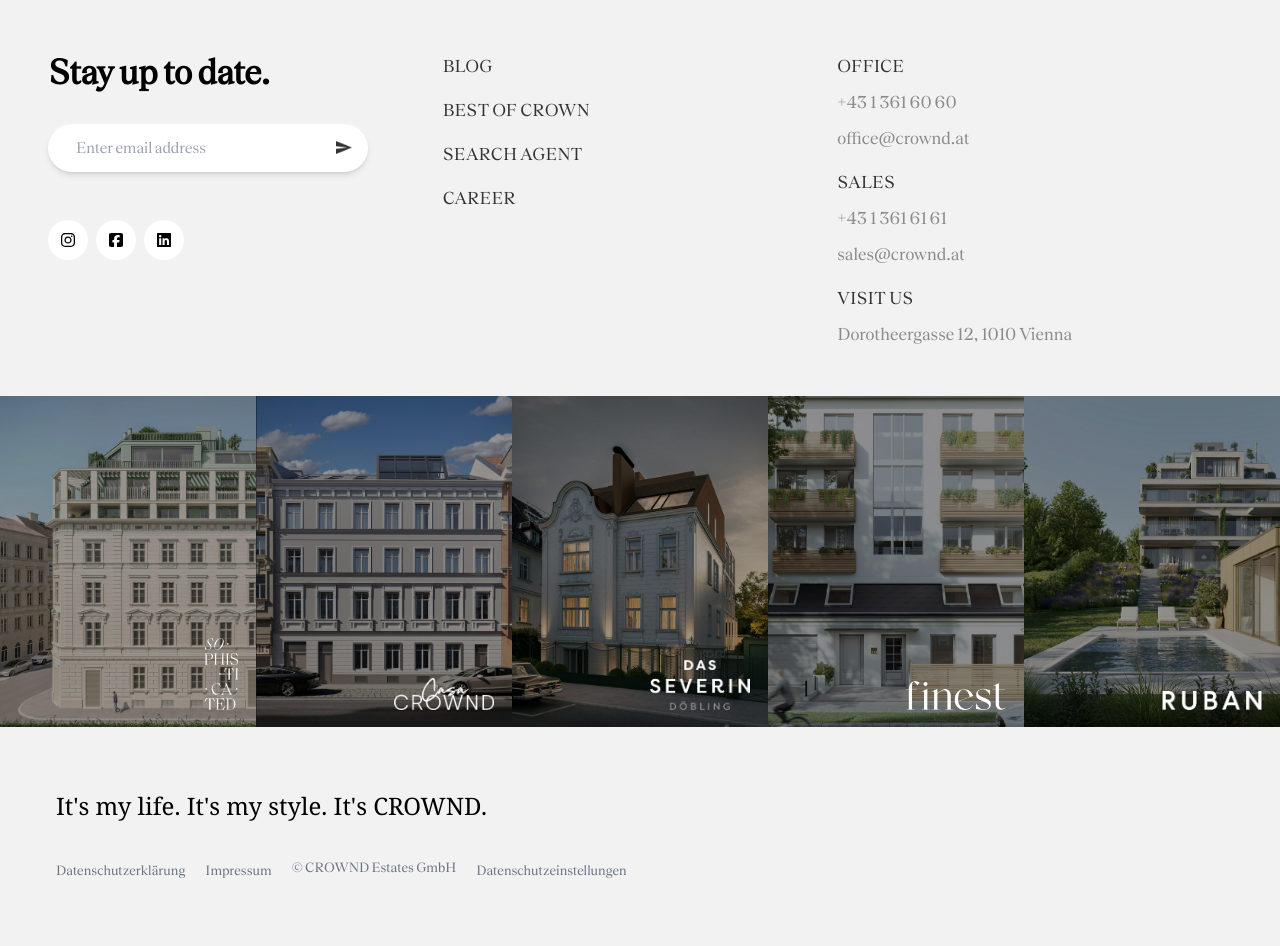
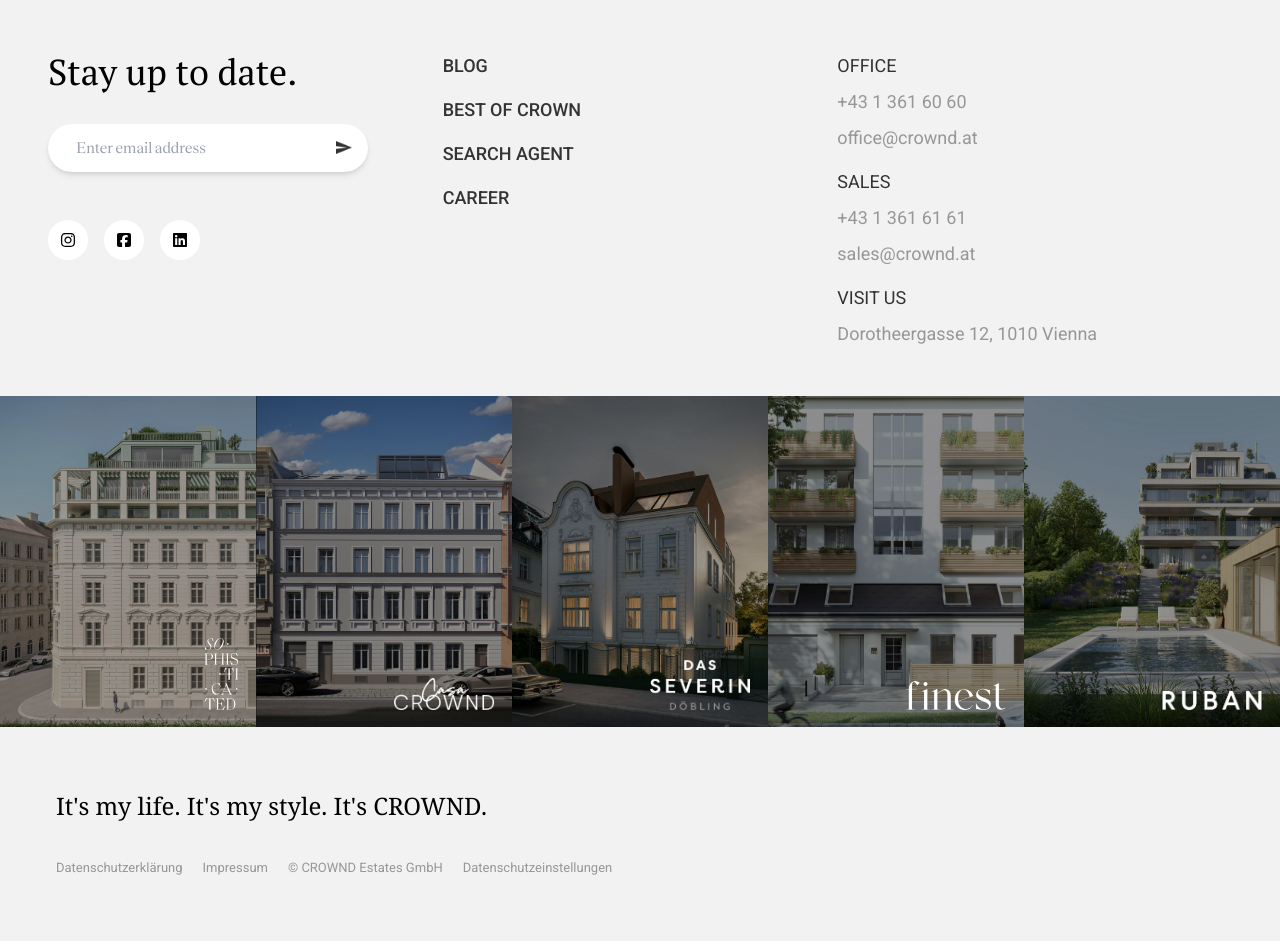
Before and after one commit to rafayasif06/Next-Motion-GSAP, a Next.js app: page / in a window 1280 px wide. Shown: the part 1600-2546 px from the top of the page. Built offline with nearby package versions, Linux system fonts and the light colour scheme.

Commit message:
video and fonts issue fixed

```diff
--- a/package.json
+++ b/package.json
@@ -3,7 +3,7 @@
   "version": "0.1.0",
   "private": true,
   "scripts": {
-    "dev": "next dev",
+    "dev": "next dev --turbopack",
     "build": "next build",
     "start": "next start",
     "lint": "next lint"
--- a/src/app/globals.css
+++ b/src/app/globals.css
@@ -4,8 +4,10 @@
   --font-teodor: var(--font-teodor);
   --font-nHaas55: var(--font-nHaas55);
   --font-nHaas65: var(--font-nHaas65);
+  --font-ptSerif: var(--font-ptSerif);
+  --font-roboto: var(--font-roboto);
 
-  --color-communityBlue :#003666;
-  --color-communityDarkBlue :#022849;
-  --color-communityYellow :#C99502;
+  --color-communityBlue: #003666;
+  --color-communityDarkBlue: #022849;
+  --color-communityYellow: #C99502;
 }
--- a/src/app/layout.jsx
+++ b/src/app/layout.jsx
@@ -1,6 +1,20 @@
 import "@fortawesome/fontawesome-free/css/all.min.css";
 import "./globals.css";
 import localFont from "next/font/local";
+import { PT_Serif, Roboto } from "next/font/google";
+
+const ptSerif = PT_Serif({
+  weight: ["400"],
+  display: "swap",
+  subsets: ["latin"],
+  variable: "--font-ptSerif",
+});
+const roboto = Roboto({
+  weight: ["400", "500"],
+  display: "swap",
+  subsets: ["latin"],
+  variable: "--font-roboto",
+});
 
 const teodor = localFont({
   src: [
@@ -36,7 +50,7 @@ export default function RootLayout({ children }) {
   return (
     <html lang="en">
       <body
-        className={`antialiased ${teodor.variable} ${nHaas55.variable} ${nHaas65.variable} font-teodor`}>
+        className={`antialiased ${roboto.variable} ${ptSerif.variable} ${teodor.variable} ${nHaas55.variable} ${nHaas65.variable} font-teodor`}>
         {children}
       </body>
     </html>
--- a/src/app/page.jsx
+++ b/src/app/page.jsx
@@ -13,13 +13,9 @@ export default function Page() {
 
   return (
     <>
-      <Header initialState={isMenuOpen} toggleMenuFunction={toggleMenu} />
-      <NavMenu initialState={isMenuOpen} />
-      <Community/>
-      <Footer />
 
       <video
-        className="absolute top-0 left-0 w-full h-full object-cover -z-99"
+        className="h-screen w-full object-cover"
         autoPlay
         loop
         muted
@@ -28,6 +24,10 @@ export default function Page() {
         <source src="/home-hero.mp4" type="video/mp4" />
         Your browser does not support the video tag.
       </video>
+      <Header initialState={isMenuOpen} toggleMenuFunction={toggleMenu} />
+      <NavMenu initialState={isMenuOpen} />
+      <Community/>
+      <Footer />
     </>
   );
 }
--- a/src/components/FooterComponents/FirstComp.jsx
+++ b/src/components/FooterComponents/FirstComp.jsx
@@ -17,7 +17,7 @@ const FirstComp = () => {
     <div className="grid grid-cols-1 md:grid-cols-3 px-4 md:px-8 lg:px-12 md:gap-0 pb-12 gap-8 ">
       {/* First */}
       <div className="flex flex-col gap-8">
-        <h3 className="text-3xl font-semibold md:text-4xl">Stay up to date.</h3>
+        <h3 className="font-ptSerif text-3xl md:text-4xl">Stay up to date.</h3>
         <div className="flex items-center bg-white rounded-full shadow-md px-4 py-2 w-80">
           <input
             type="email"
@@ -28,7 +28,7 @@ const FirstComp = () => {
             <Image width={100} height={100} src="/footer/submit.png" alt="" />
           </button>
         </div>
-        <div className="flex gap-2 mt-4">
+        <div className="flex gap-4 mt-4">
           {socialLinks.map((link, index) => (
             <Link key={index} href={"/"}>
               <button className=" cursor-pointer bg-white flex items-center justify-center rounded-full">
@@ -41,7 +41,7 @@ const FirstComp = () => {
         </div>
       </div>
       {/* Second */}
-      <ul className="flex flex-col md:gap-4  text-lg">
+      <ul className="flex flex-col md:gap-4  text-lg font-roboto">
         {footerLinks.map((footerLink, index) => (
           <Link href="#" key={index}>
             <li className="text-[#333333] px2 hover:text-[#3333337a] font-medium">
@@ -51,21 +51,19 @@ const FirstComp = () => {
         ))}
       </ul>
       {/* Third */}
-      <div>
+      <div className="font-roboto font-normal">
         <ul className="flex flex-col gap-4 text-lg">
           {data.map((item, index) => (
             <li
               key={index}
-              className="flex flex-col items-start font-medium gap-2"
-            >
+              className="flex flex-col items-start gap-2">
               <span className="text-[#333333]">{item.line1}</span>
               <ul className="flex gap-2 flex-col ">
                 {item.line2.map((line, index) => (
                   <li
                     key={index}
-                    className="text-[#33333389] hover:underline text-lg decoration-[#33333389]
- "
-                  >
+                    className="text-[#979797] hover:underline text-lg decoration-[#979797]
+ ">
                     <Link href="/">{line}</Link>
                   </li>
                 ))}
--- a/src/components/FooterComponents/SecondComp.jsx
+++ b/src/components/FooterComponents/SecondComp.jsx
@@ -58,7 +58,7 @@ const SecondComp = () => {
     ],
   };
   return (
-    <div className="">
+    <div className="font-roboto">
       <div className="">
         <Slider {...settings}>
           {carouselImages.map((image, index) => (
--- a/src/components/FooterComponents/ThirdComp.jsx
+++ b/src/components/FooterComponents/ThirdComp.jsx
@@ -14,13 +14,13 @@ const ThirdComp = () => {
       <h2 className="text-2xl text-black font-normal font-serif">
         It's my life. It's my style. It's CROWND.
       </h2>
-      <ul className="pt-9 flex flex-col md:flex-row">
+      <ul className="pt-9 flex flex-col font-roboto md:flex-row">
         {footerLinks.map((link) => (
-          <li key={link.id} className="inline-block pr-5">
+          <li key={link.id} className="flex items-center justify-center pr-5">
             {link.isText ? (
-              <p className="text-sm text-gray-500">{link.text}</p>
+              <p className="text-[13px] text-[#979797]">{link.text}</p>
             ) : (
-              <Link href={link.url} className="text-sm text-gray-500">
+              <Link href={link.url} className="text-[13px] text-[#979797]">
                 {link.text}
               </Link>
             )}
--- a/src/components/NavMenu.jsx
+++ b/src/components/NavMenu.jsx
@@ -59,7 +59,7 @@ export default function NavMenu({ initialState }) {
       initial="closed"
       animate={initialState ? "open" : "closed"}
       style={{ transformOrigin: "top" }}
-      className={`bg-[#7C7262] min-h-screen flex flex-col overflow-hidden`}
+      className={`z-[30] bg-[#7C7262] min-h-screen flex flex-col overflow-hidden fixed top-0 left-0 bottom-0 right-0`}
     >
       <div
         className={`flex flex-col md:flex-row md:gap-[4vw] lg:gap-0 py-[1rem] xl:py-[1vw] w-full overflow-hidden mt-48 ml-8 z-50`}
```
